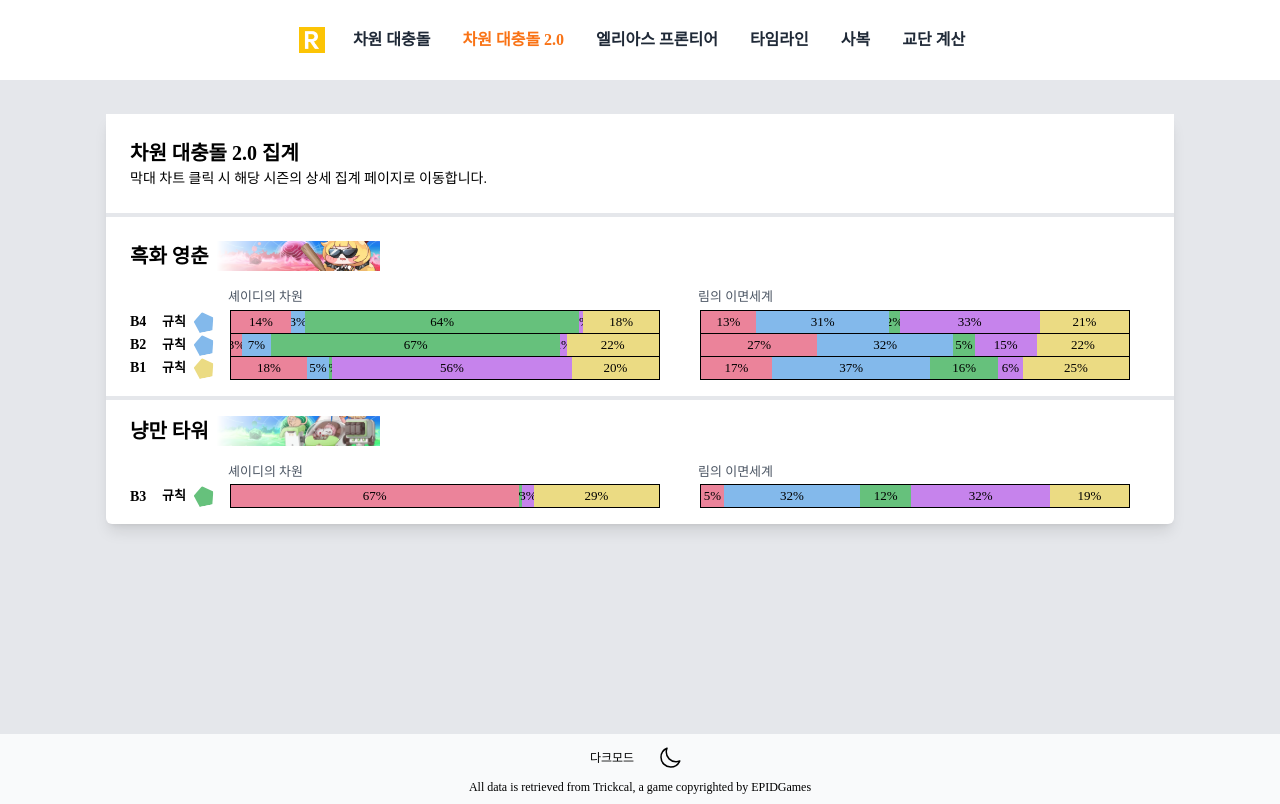
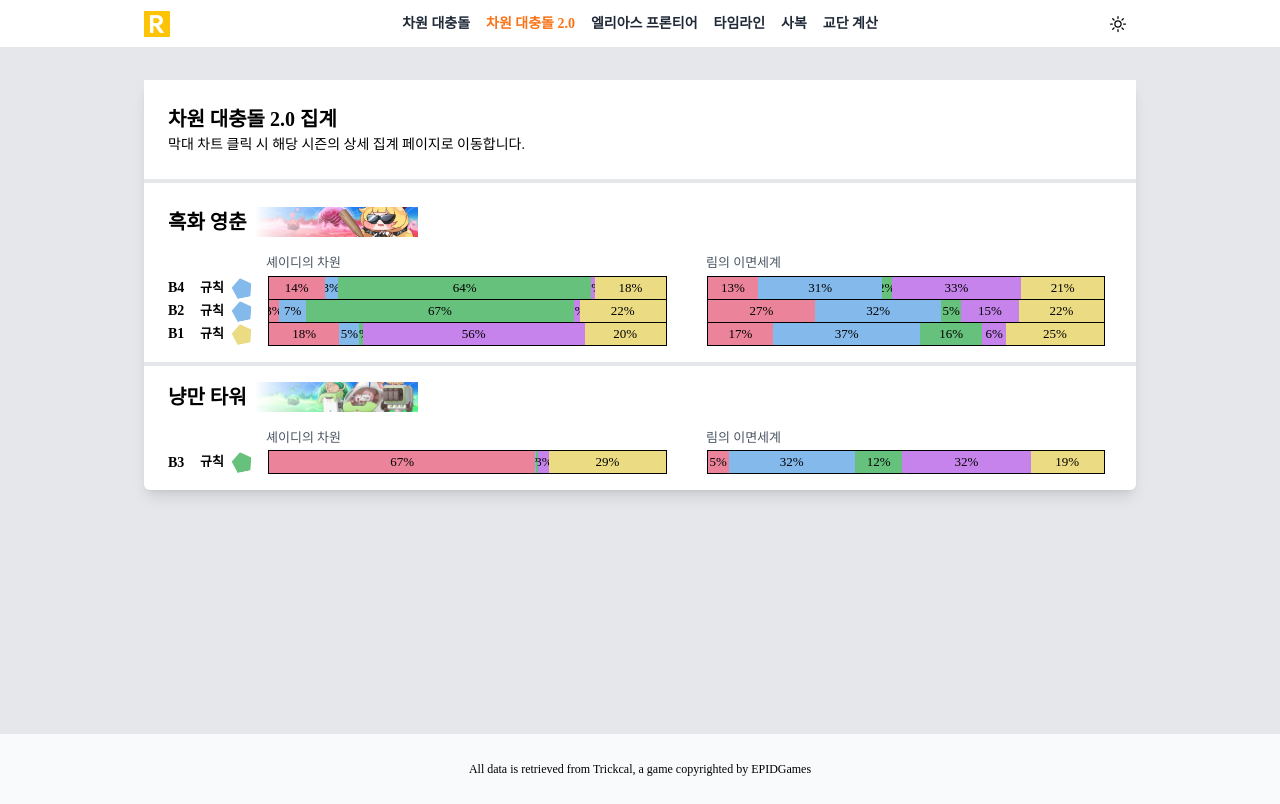
Before and after one commit to lsbim/t-r, a React (Vite) app: page /clash/v2 in a window 1280 px wide. Built offline with nearby package versions, Linux system fonts and the light colour scheme; a web font is replaced by a local one.

Commit message:
수정: Header 요소 크기, ThemeToggle 위치, 각 Page IndexComponent width 통일

```diff
--- a/src/commons/component/ThemeToggle.tsx
+++ b/src/commons/component/ThemeToggle.tsx
@@ -7,16 +7,16 @@ const ThemeToggle = () => {
         <button
             onClick={toggleTheme}
             aria-pressed={theme === 'dark'}
-            className="px-2 py-1 rounded flex items-center justify-center dark:text-zinc-200 cursor-pointer"
+            className="px-2 py-1 rounded flex items-center justify-center dark:text-zinc-200 hover:bg-zinc-100 dark:hover:bg-zinc-800"
             title="테마 전환"
         >
             {theme === 'dark' ? (
-                <svg xmlns="http://www.w3.org/2000/svg" fill="none" viewBox="0 0 24 24" strokeWidth={1.5} stroke="currentColor" className="size-6">
-                    <path strokeLinecap="round" strokeLinejoin="round" d="M12 3v2.25m6.364.386-1.591 1.591M21 12h-2.25m-.386 6.364-1.591-1.591M12 18.75V21m-4.773-4.227-1.591 1.591M5.25 12H3m4.227-4.773L5.636 5.636M15.75 12a3.75 3.75 0 1 1-7.5 0 3.75 3.75 0 0 1 7.5 0Z" />
+                <svg xmlns="http://www.w3.org/2000/svg" fill="none" viewBox="0 0 24 24" strokeWidth={1.5} stroke="currentColor" className="size-5">
+                    <path strokeLinecap="round" strokeLinejoin="round" d="M21.752 15.002A9.72 9.72 0 0 1 18 15.75c-5.385 0-9.75-4.365-9.75-9.75 0-1.33.266-2.597.748-3.752A9.753 9.753 0 0 0 3 11.25C3 16.635 7.365 21 12.75 21a9.753 9.753 0 0 0 9.002-5.998Z" />
                 </svg>
             ) : (
-                <svg xmlns="http://www.w3.org/2000/svg" fill="none" viewBox="0 0 24 24" strokeWidth={1.5} stroke="currentColor" className="size-6">
-                    <path strokeLinecap="round" strokeLinejoin="round" d="M21.752 15.002A9.72 9.72 0 0 1 18 15.75c-5.385 0-9.75-4.365-9.75-9.75 0-1.33.266-2.597.748-3.752A9.753 9.753 0 0 0 3 11.25C3 16.635 7.365 21 12.75 21a9.753 9.753 0 0 0 9.002-5.998Z" />
+                <svg xmlns="http://www.w3.org/2000/svg" fill="none" viewBox="0 0 24 24" strokeWidth={1.5} stroke="currentColor" className="size-5">
+                    <path strokeLinecap="round" strokeLinejoin="round" d="M12 3v2.25m6.364.386-1.591 1.591M21 12h-2.25m-.386 6.364-1.591-1.591M12 18.75V21m-4.773-4.227-1.591 1.591M5.25 12H3m4.227-4.773L5.636 5.636M15.75 12a3.75 3.75 0 1 1-7.5 0 3.75 3.75 0 0 1 7.5 0Z" />
                 </svg>
             )}
         </button>
--- a/src/components/bar/LineBarComponent.tsx
+++ b/src/components/bar/LineBarComponent.tsx
@@ -53,7 +53,11 @@ const LineBarComponent = ({ data, line, season, type }
                     <div
                         key={seg.personality}
                         className={`flex items-center justify-center bg-${seg.personality} overflow-hidden cursor-pointer`}
-                        style={{ width: `${w}%` }}
+                        style={{
+                            flexGrow: seg.count,
+                            flexShrink: 1,
+                            flexBasis: 0,
+                        }}
                         title={`${line ? line : ''} ${seg.personality} ${w.toFixed(1)}%`}
                     >
                         <span className="whitespace-nowrap">
--- a/src/components/clashV2/ClashV2Index.tsx
+++ b/src/components/clashV2/ClashV2Index.tsx
@@ -8,7 +8,7 @@ const ClashV2Index = ({ summary }: { summary: ClashV2Summary }) => {
     // console.log(clashSort)
 
     return (
-        <div className="bg-white w-[1068px] dark:bg-zinc-900 rounded-b-md shadow-lg max-w-full my-8">
+        <div className="bg-white w-[992px] dark:bg-zinc-900 rounded-b-md shadow-lg max-w-full my-8">
             <div className="p-6 mb-2 flex flex-col border-b-4 border-gray-200 dark:border-zinc-800 gap-y-2">
                 <div className="flex flex-col justify-start dark:text-zinc-200">
                     <h1 className="text-[20px] font-bold mr-2">차원 대충돌 2.0 집계</h1>
@@ -66,7 +66,7 @@ const ClashV2Index = ({ summary }: { summary: ClashV2Summary }) => {
                                         {contentList.map(c => (
                                             <div
                                                 key={`line_text_` + c}
-                                                className="xs:w-[430px] w-[280px] ">
+                                                className="xs:w-[400px] w-[280px] ">
                                                 {c}
                                             </div>
                                         ))}
@@ -94,7 +94,7 @@ const ClashV2Index = ({ summary }: { summary: ClashV2Summary }) => {
                                                 {/* 시즌 정보 */}
                                                 <div className="w-full mb-1 flex items-center h-full">
                                                     {/* 마진 8px + 너비 80px */}
-                                                    <div className="min-w-[90px] gap-x-2 flex items-center mr-2 dark:text-zinc-200">
+                                                    <div className="min-w-[90px] gap-x-2 flex items-center dark:text-zinc-200 pr-2">
                                                         <div
                                                             data-tooltip-id="my-tooltip"
                                                             data-tooltip-content={`${seasonData?.startDate} ~ ${seasonData?.endDate}`}
@@ -126,14 +126,14 @@ const ClashV2Index = ({ summary }: { summary: ClashV2Summary }) => {
 
                                                     {/* 림의 이면세계 / 셰이디의 차원 요약 바 차트 */}
                                                     <div className={`flex gap-x-10`}>
-                                                        <div className="xs:w-[430px] w-[280px] flex">
+                                                        <div className="xs:w-[398.5px] w-[280px] flex">
                                                             <LineBarComponent
                                                                 data={seasonData.summary}
                                                                 season={Number(season)}
                                                                 type="clashV2"
                                                             />
                                                         </div>
-                                                        <div className="xs:w-[430px] w-[280px] flex">
+                                                        <div className="xs:w-[398.5px] w-[280px] flex">
                                                             <LineBarComponent
                                                                 data={seasonData.sideSummary}
                                                                 season={Number(season)}
--- a/src/index.css
+++ b/src/index.css
@@ -150,3 +150,15 @@ input[type='number'] {
 .animate-bounce-in {
     animation: bounceIn 0.5s cubic-bezier(0.175, 0.885, 0.32, 1.1) forwards;
 }
+
+.scrollbar-hide {
+    -ms-overflow-style: none;
+    /* IE, Edge */
+    scrollbar-width: none;
+    /* Firefox */
+}
+
+.scrollbar-hide::-webkit-scrollbar {
+    display: none;
+    /* Chrome, Safari */
+}
--- a/src/layouts/Footer.tsx
+++ b/src/layouts/Footer.tsx
@@ -1,17 +1,8 @@
-import ThemeToggle from "../commons/component/ThemeToggle";
-import { useTheme } from "../hooks/useTheme";
 
 const Footer = () => {
-    const { theme } = useTheme();
-    const themeText = theme === 'dark' ? '라이트모드'
-        : theme === 'light' && '다크모드';
 
     return (
         <footer className="bg-gray-50 dark:bg-zinc-900 gap-y-1 dark:text-zinc-200 mt-auto h-[70px] w-full flex flex-col items-center justify-center p-2">
-            <div className="flex items-center">
-                <span className="text-[12px] w-[60px]">{themeText}</span>
-                <ThemeToggle />
-            </div>
             <small className="text-[10px] sm:text-[12px] ">
                 All data is retrieved from Trickcal, a game copyrighted by EPIDGames
             </small>
--- a/src/layouts/HeaderNav.tsx
+++ b/src/layouts/HeaderNav.tsx
@@ -1,6 +1,6 @@
 import { useQueryClient } from "@tanstack/react-query";
-import { useState } from "react";
 import { Link, useLocation } from "react-router-dom";
+import ThemeToggle from "../commons/component/ThemeToggle";
 import { fetchSummaryData } from "../hooks/useRaidData";
 import { TrickcalRaidEn } from "../types/trickcalTypes";
 
@@ -22,12 +22,7 @@ const PRELOAD_MAP = {
 const HeaderNav = () => {
 
     const { pathname } = useLocation();
-    const [isMenuOpen, setIsMenuOpen] = useState(false);
     const queryClient = useQueryClient();
-
-    const handleToggle = () => {
-        setIsMenuOpen((prev) => !prev);
-    };
 
     const handleMouseEnter = (path: 'clash' | 'clashV2' | 'frontier') => {
         const preloadData = PRELOAD_MAP[path];
@@ -45,65 +40,57 @@ const HeaderNav = () => {
     };
 
     return (
-        <header id="top" className={`bg-white dark:bg-zinc-900 py-4 flex justify-center items-center font-bold border-b-2 dark:border-zinc-700 w-full `}>
+        <header id="top" className={`relative bg-white dark:bg-zinc-900 h-[48px] flex justify-center items-center font-bold border-b-[1px] dark:border-zinc-700 w-full `}>
             <div className="lg:w-[992px] w-full mx-auto flex justify-center">
-                <div className="flex items-center md:gap-x-3 gap-x-2 w-full justify-between lg:justify-center px-4">
+                {/* overflow-x-auto와 justify-center 같이 쓰지 X */}
+                <div className="flex lg:justify-center items-center lg:pl-0 lg:pr-0 pl-[30px] pr-[50px] gap-x-5 w-full overflow-x-auto scrollbar-hide min-w-0 whitespace-nowrap">
+
+                    <div className="pointer-events-none absolute inset-y-0 left-0 w-[30px] z-10 bg-gradient-to-r from-white to-transparent dark:from-zinc-900" />
+
                     {/* 로고 */}
-                    <Link to="/" className="h-[26px] w-[26px] flex-shrink-0">
+                    <Link to="/" className="h-[26px] w-[26px] lg:flex-1 flex">
                         <img loading="lazy" decoding="async" src="/logo.png" className="min-w-[26px]" alt="Logo" />
                     </Link>
 
                     {/* PC 환경 메뉴 */}
-                    <nav className="hidden lg:flex text-[16px] items-center text-gray-800 dark:text-zinc-200">
+                    <nav className="flex gap-x-4 text-[14px] items-center text-gray-800 dark:text-zinc-200 lg:flex mx-auto">
                         <Link to="/clash/v1"
                             onMouseEnter={() => handleMouseEnter('clash')}
-                            onClick={() => setIsMenuOpen(false)} className={`px-4 py-3 cursor-pointer hover:text-orange-400 transition duration-300 ${pathname.startsWith("/clash/v1") ? "text-orange-500" : ""}`}>차원 대충돌</Link>
+                            className={` py-3 cursor-pointer hover:text-orange-400 transition duration-300 ${pathname.startsWith("/clash/v1") ? "text-orange-500" : ""}`}>
+                            차원 대충돌</Link>
                         <Link to="/clash/v2"
                             onMouseEnter={() => handleMouseEnter('clashV2')}
-                            onClick={() => setIsMenuOpen(false)} className={`px-4 py-3 cursor-pointer hover:text-orange-400 transition duration-300 ${pathname.startsWith("/clash/v2") ? "text-orange-500" : ""}`}>차원 대충돌 2.0</Link>
-                        <Link to="/frontier"
+                            className={` py-3 cursor-pointer hover:text-orange-400 transition duration-300 ${pathname.startsWith("/clash/v2") ? "text-orange-500" : ""}`}>
+                            차원 대충돌 2.0</Link>
+                        <Link
+                            to="/frontier"
                             onMouseEnter={() => handleMouseEnter('frontier')}
-                            onClick={() => setIsMenuOpen(false)} className={`px-4 py-3 cursor-pointer hover:text-orange-400 transition duration-300 ${pathname.startsWith("/frontier") ? "text-orange-500" : ""}`}>엘리아스 프론티어</Link>
-                        <Link to="/timeline/raid" onClick={() => setIsMenuOpen(false)} className={`px-4 py-3 cursor-pointer hover:text-orange-400 transition duration-300 ${pathname.startsWith("/timeline") ? "text-orange-500" : ""}`}>타임라인</Link>
-                        <Link to="/costume" onClick={() => setIsMenuOpen(false)} className={`px-4 py-3 cursor-pointer hover:text-orange-400 transition duration-300 ${pathname.startsWith("/costume") ? "text-orange-500" : ""}`}>사복</Link>
-                        <Link to="/sim" onClick={() => setIsMenuOpen(false)} className={`px-4 py-3 cursor-pointer hover:text-orange-400 transition duration-300 ${pathname.startsWith("/sim") ? "text-orange-500" : ""}`}>교단 계산</Link>
+                            className={` py-3 cursor-pointer hover:text-orange-400 transition duration-300 ${pathname.startsWith("/frontier") ? "text-orange-500" : ""}`}>
+                            엘리아스 프론티어
+                        </Link>
+                        <Link
+                            to="/timeline/raid"
+                            className={` py-3 cursor-pointer hover:text-orange-400 transition duration-300 ${pathname.startsWith("/timeline") ? "text-orange-500" : ""}`}>
+                            타임라인
+                        </Link>
+                        <Link
+                            to="/costume"
+                            className={` py-3 cursor-pointer hover:text-orange-400 transition duration-300 ${pathname.startsWith("/costume") ? "text-orange-500" : ""}`}>
+                            사복
+                        </Link>
+                        <Link
+                            to="/sim"
+                            className={` py-3 cursor-pointer hover:text-orange-400 transition duration-300 ${pathname.startsWith("/sim") ? "text-orange-500" : ""}`}>
+                            교단 계산
+                        </Link>
                     </nav>
 
-                    {/* 햄버거 버튼 */}
-                    <button
-                        onClick={handleToggle}
-                        className="lg:hidden relative h-6 w-7 hover:text-orange-600 dark:text-white transition-colors duration-200 cursor-pointer"
-                    >
-                        <svg xmlns="http://www.w3.org/2000/svg" fill="none" viewBox="0 0 24 24" strokeWidth={1.5} stroke="currentColor" className="size-7">
-                            <path strokeLinecap="round" strokeLinejoin="round" d="M3.75 6.75h16.5M3.75 12h16.5m-16.5 5.25h16.5" />
-                        </svg>
-                    </button>
+                    <div className="lg:flex-1 flex items-center justify-end">
+                        <ThemeToggle />
+                    </div>
+
+                    <div className="pointer-events-none absolute inset-y-0 right-0 w-[50px] z-10 bg-gradient-to-l from-white to-transparent dark:from-zinc-900" />
                 </div>
-
-                {/* 햄버거 메뉴 */}
-                <nav
-                    className={`flex flex-col text-[18px] lg:hidden fixed top-0 right-0 h-full w-64 bg-white dark:bg-zinc-900 text-gray-800 dark:text-white shadow-xl z-50 transition-transform duration-500 ease-in-out ${isMenuOpen ? "translate-x-0" : "translate-x-full"
-                        }`}
-                >
-                    <Link to="/" className="h-[26px] w-[26px] flex-shrink-0 my-4 ml-4">
-                        <img loading="lazy" decoding="async" src="/logo.png" className="min-w-[26px]" alt="Logo" />
-                    </Link>
-                    <Link to="/clash/v1" onClick={() => setIsMenuOpen(false)} className={`px-4 py-3 cursor-pointer hover:text-orange-400 transition duration-300 ${pathname.startsWith("/clash/v1") ? "text-orange-500" : ""}`}>차원 대충돌</Link>
-                    <Link to="/clash/v2" onClick={() => setIsMenuOpen(false)} className={`px-4 py-3 cursor-pointer hover:text-orange-400 transition duration-300 ${pathname.startsWith("/clash/v2") ? "text-orange-500" : ""}`}>차원 대충돌 2.0</Link>
-                    <Link to="/frontier" onClick={() => setIsMenuOpen(false)} className={`px-4 py-3 cursor-pointer hover:text-orange-400 transition duration-300 ${pathname.startsWith("/frontier") ? "text-orange-500" : ""}`}>엘리아스 프론티어</Link>
-                    <Link to="/timeline/raid" onClick={() => setIsMenuOpen(false)} className={`px-4 py-3 cursor-pointer hover:text-orange-400 transition duration-300 ${pathname.startsWith("/timeline") ? "text-orange-500" : ""}`}>타임라인</Link>
-                    <Link to="/costume" onClick={() => setIsMenuOpen(false)} className={`px-4 py-3 cursor-pointer hover:text-orange-400 transition duration-300 ${pathname.startsWith("/costume") ? "text-orange-500" : ""}`}>사복</Link>
-                    <Link to="/sim" onClick={() => setIsMenuOpen(false)} className={`px-4 py-3 cursor-pointer hover:text-orange-400 transition duration-300 ${pathname.startsWith("/sim") ? "text-orange-500" : ""}`}>교단 계산</Link>
-                </nav>
-
-                {/* 햄버거 오픈 시 배경 어둡게 */}
-                <div
-                    onClick={handleToggle}
-                    // inset-0 = top: 0; right: 0; bottom: 0; left: 0;. 부모의 모든 가장자리에 붙어 전 화면을 덮음
-                    className={`lg:hidden fixed inset-0  bg-black/30 z-40 transition-opacity duration-300 ease-in-out ${isMenuOpen
-                        ? "opacity-100 pointer-events-auto"
-                        : "opacity-0 pointer-events-none"}`}
-                />
             </div>
         </header>
     );
```
Also changed, not shown: src/components/clash/IndexComponent.tsx (+5 -5 lines), src/components/frontier/IndexComponent.tsx (+5 -5 lines).
